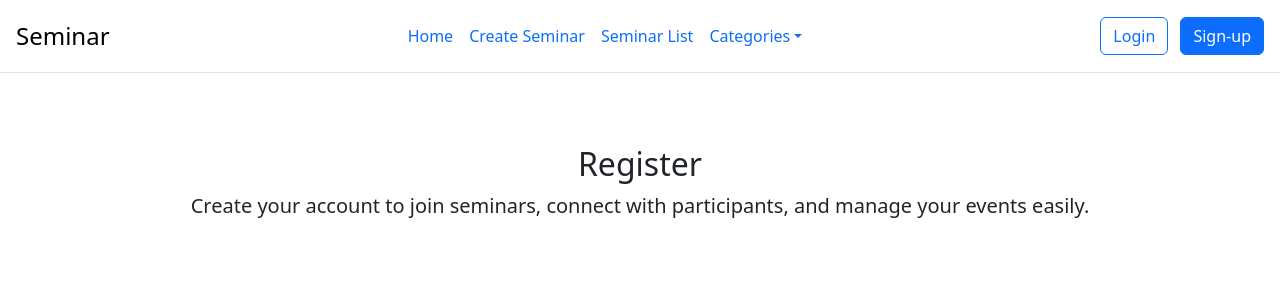
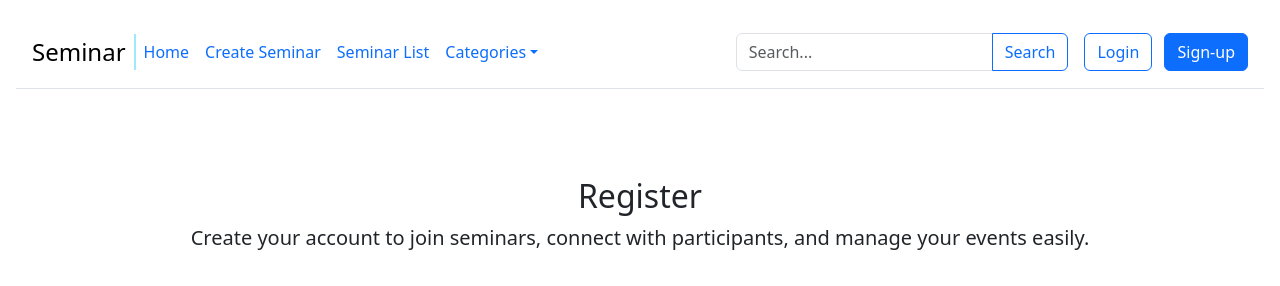
Before and after one commit to yoonesrahimian/seminar, a Django app: page /accounts/register/ in a window 1280 px wide. Shown: the top 286 px of the page. Run offline with Django 5.2, Linux system fonts and the light colour scheme; data comes from the database, SQL or seed files in the repository; some libraries are stand-ins or nearby versions.

Commit message:
style of header and search

```diff
--- a/templates/header.html
+++ b/templates/header.html
@@ -1,6 +1,7 @@
-<header class="d-flex flex-wrap align-items-center justify-content-center justify-content-md-between p-3 mb-4 border-bottom">
-<a href="{% url 'home' %}" class="text-black text-decoration-none"><span class="fs-4">Seminar</span></a>
-  <ul class="nav col-md-auto mb-2 justify-content-center mb-md-0">
+<!-- <header class="d-flex flex-wrap align-items-center justify-content-center justify-content-md-between p-3 mb-4 border-bottom">
+  <div class="d-flex">
+    <a href="{% url 'home' %}" class="text-black text-decoration-none border-end pe-2 border-2 border-info-subtle"><span class="fs-4">Seminar</span></a>
+    <ul class="nav mb-2 justify-content-center mb-md-0">
       <li><a href="{% url 'home' %}" class="nav-link px-2">Home</a></li>
       <li><a href="{% url 'new_seminar' %}" class="nav-link px-2">Create Seminar</a></li>
       <li><a href="{% url 'seminar_list' %}" class="nav-link px-2">Seminar List</a></li>
@@ -16,13 +17,59 @@
       </div>
       </li>
     </ul>
+  </div>
+  <div class="d-flex text-end">
+    <div class="input-group mb-3">
+  <input type="text" class="form-control" placeholder="Recipient’s username" aria-label="Recipient’s username" aria-describedby="button-addon2">
+  <button class="btn btn-outline-secondary" type="button" id="button-addon2">Button</button>
+</div>
+    <div class="">
+      {% if user.is_authenticated %}
+      <a href="{% url 'logout' %}" class="btn btn-outline-primary me-2">Logout</a>
+      <a class="nav-item">{{ user.username }}</a>
+      {% else %}
+      <a href="{% url 'login' %}" class="btn btn-outline-primary">Login</a>
+      <a href="{% url 'register' %}" class="btn btn-primary">Sign-up</a>
+      {% endif %}
+    </div>
+  </div>
+</header> -->
+
+<header class="p-3">
+  <div class="d-flex flex-wrap align-items-center justify-content-center justify-content-lg-start p-3 mb-4 border-bottom">
+    <a href="{% url 'home' %}" class="text-black text-decoration-none border-end pe-2 border-2 border-info-subtle"><span class="fs-4">Seminar</span></a>
+    <ul class="nav col-12 col-lg-auto me-lg-auto mb-2 justify-content-center mb-md-0">
+      <li><a href="{% url 'home' %}" class="nav-link px-2">Home</a></li>
+      <li><a href="{% url 'new_seminar' %}" class="nav-link px-2">Create Seminar</a></li>
+      <li><a href="{% url 'seminar_list' %}" class="nav-link px-2">Seminar List</a></li>
+      <li>
+        <div class="dropdown">
+          <a class="nav-link px-2 dropdown-toggle" href="" role="button" data-bs-toggle="dropdown" aria-expanded="false">Categories</a>
+
+          <ul class="dropdown-menu">
+            {% for category in categories %}
+            <li><a class="dropdown-item {% if current_category.id == category.id %}active{% endif %}" href="{% url 'seminar_list' %}?category={{ category.id }}">{{ category.name }}</a></li>
+            {% endfor %}
+          </ul>
+        </div>
+      </li>
+    </ul>
+    <form class="col-12 col-lg-auto mb-3 mb-lg-0 me-lg-3">
+      <div class="input-group">
+        <input type="search" class="form-control" placeholder="Search..." aria-label="Search">
+        <button class="btn btn-outline-primary" type="button" id="button-addon2">Search</button>
+      </div>
+    </form>
     <div class="text-end">
+      <!-- <button type="button" class="btn btn-outline-primary me-2">Login</button>
+      <button type="button" class="btn btn-primary">Sign-up</button> -->
       {% if user.is_authenticated %}
-    <a class="nav-item me-2">{{ user.username }}</a>
-    <a href="{% url 'logout' %}" class="btn btn-outline-primary">Logout</a>
+      <a href="{% url 'logout' %}" class="btn btn-outline-primary me-2">Logout</a>
+      <a class="nav-item text-decoration-none">{{ user.username }}</a>
       {% else %}
       <a href="{% url 'login' %}" class="btn btn-outline-primary me-2">Login</a>
       <a href="{% url 'register' %}" class="btn btn-primary">Sign-up</a>
       {% endif %}
     </div>
+  </div>
 </header>
```
Lines whose indentation alone changed are shown as unchanged.
